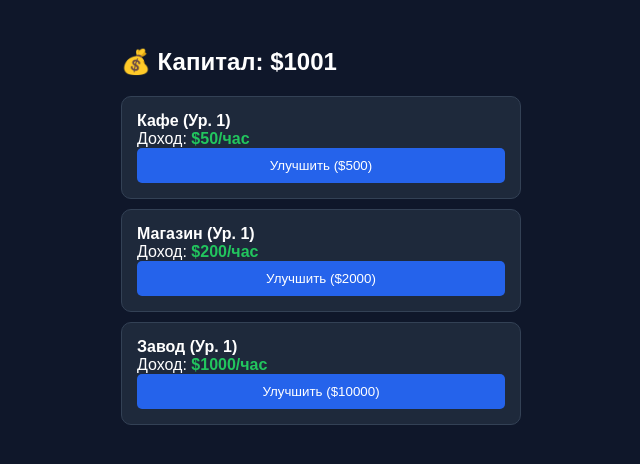
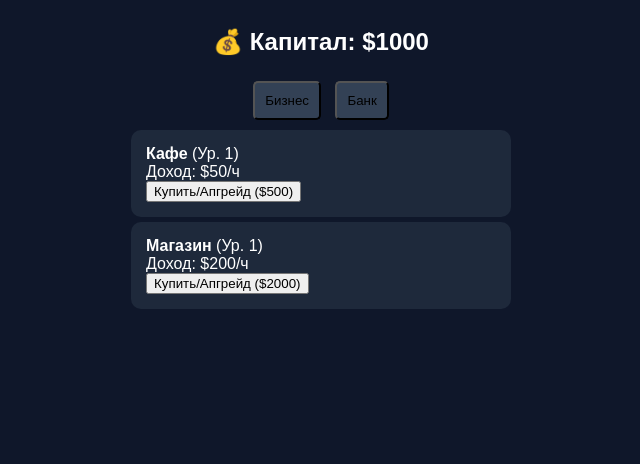
Before and after one commit to Barkamol12/Money-incremental, a plain HTML site: page index.html in a window 1280 px wide. Shown: the whole page, without its empty margins (319-959 px from the left). Drawn offline with Linux system fonts and the light colour scheme.

Commit message:
Update index.html

```diff
--- a/index.html
+++ b/index.html
@@ -2,63 +2,64 @@
 <html>
 <head>
     <style>
-        body { background: #0f172a; color: white; font-family: sans-serif; display: flex; justify-content: center; padding: 20px; }
-        .container { width: 400px; }
-        .card { background: #1e293b; padding: 15px; margin-bottom: 10px; border-radius: 10px; border: 1px solid #334155; }
-        button { background: #2563eb; border: none; padding: 10px; color: white; border-radius: 5px; cursor: pointer; width: 100%; }
-        .val { color: #22c55e; font-weight: bold; }
+        body { background: #0f172a; color: white; font-family: sans-serif; display: flex; flex-direction: column; align-items: center; }
+        .tab-btn { background: #334155; padding: 10px; margin: 5px; cursor: pointer; border-radius: 5px; }
+        .card { background: #1e293b; padding: 15px; width: 350px; margin: 5px; border-radius: 10px; }
+        .val { color: #22c55e; }
     </style>
 </head>
 <body>
-    <div class="container">
-        <h2>💰 Капитал: $<span id="balance">1000</span></h2>
-
-        <div id="business-list"></div>
+    <h2>💰 Капитал: $<span id="balance">1000</span></h2>
+    <div>
+        <button class="tab-btn" onclick="showTab('biz')">Бизнес</button>
+        <button class="tab-btn" onclick="showTab('bank')">Банк</button>
     </div>
+    <div id="content"></div>
 
     <script>
         let state = {
             balance: 1000,
-            businesses: [
-                { name: "Кафе", level: 1, cost: 500, profit: 50 },
-                { name: "Магазин", level: 1, cost: 2000, profit: 200 },
-                { name: "Завод", level: 1, cost: 10000, profit: 1000 }
-            ]
+            biz: [
+                { name: "Кафе", lvl: 1, cost: 500, profit: 50 },
+                { name: "Магазин", lvl: 1, cost: 2000, profit: 200 }
+            ],
+            bankDeposit: 0
         };
 
-        function render() {
-            let list = document.getElementById('business-list');
-            list.innerHTML = "";
-            state.businesses.forEach((b, i) => {
-                list.innerHTML += `
-                    <div class="card">
-                        <b>${b.name} (Ур. ${b.level})</b><br>
-                        Доход: <span class="val">$${b.profit * b.level}/час</span><br>
-                        <button onclick="upgrade(${i})">Улучшить ($${b.cost * b.level})</button>
-                    </div>
-                `;
-            });
-            document.getElementById('balance').innerText = Math.floor(state.balance);
+        function showTab(tab) {
+            let html = "";
+            if(tab === 'biz') {
+                state.biz.forEach((b, i) => {
+                    html += `<div class="card"><b>${b.name}</b> (Ур. ${b.lvl})<br>Доход: $${b.profit * b.lvl}/ч<br>
+                    <button onclick="upgrade(${i})">Купить/Апгрейд ($${b.cost * b.lvl})</button></div>`;
+                });
+            } else {
+                html = `<div class="card">Вклад: $${state.bankDeposit}<br>
+                <button onclick="deposit(1000)">Положить $1000 (10% в час)</button></div>`;
+            }
+            document.getElementById('content').innerHTML = html;
         }
 
-        function upgrade(index) {
-            let b = state.businesses[index];
-            let price = b.cost * b.level;
-            if (state.balance >= price) {
-                state.balance -= price;
-                b.level++;
-                render();
+        function upgrade(i) {
+            let b = state.biz[i];
+            if(state.balance >= b.cost * b.lvl) {
+                state.balance -= b.cost * b.lvl;
+                b.lvl++;
+                showTab('biz');
             }
         }
 
+        function deposit(amt) {
+            if(state.balance >= amt) { state.balance -= amt; state.bankDeposit += amt; showTab('bank'); }
+        }
+
         setInterval(() => {
-            state.businesses.forEach(b => {
-                state.balance += (b.profit * b.level) / 3600; // Доход в секунду (как 1 час)
-            });
-            render();
+            state.biz.forEach(b => state.balance += (b.profit * b.lvl)/3600);
+            state.balance += (state.bankDeposit * 0.1)/3600;
+            document.getElementById('balance').innerText = Math.floor(state.balance);
         }, 1000);
 
-        render();
+        showTab('biz');
     </script>
 </body>
 </html>
```
